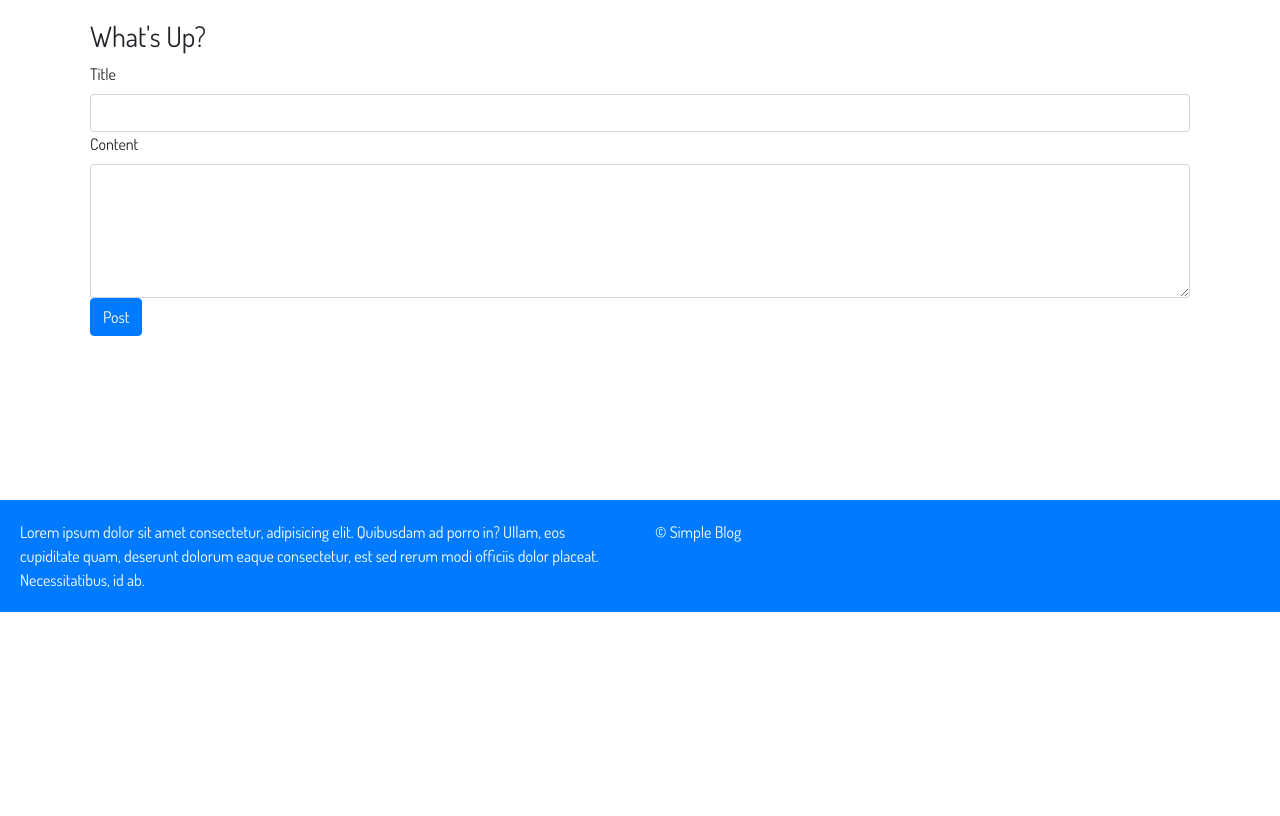
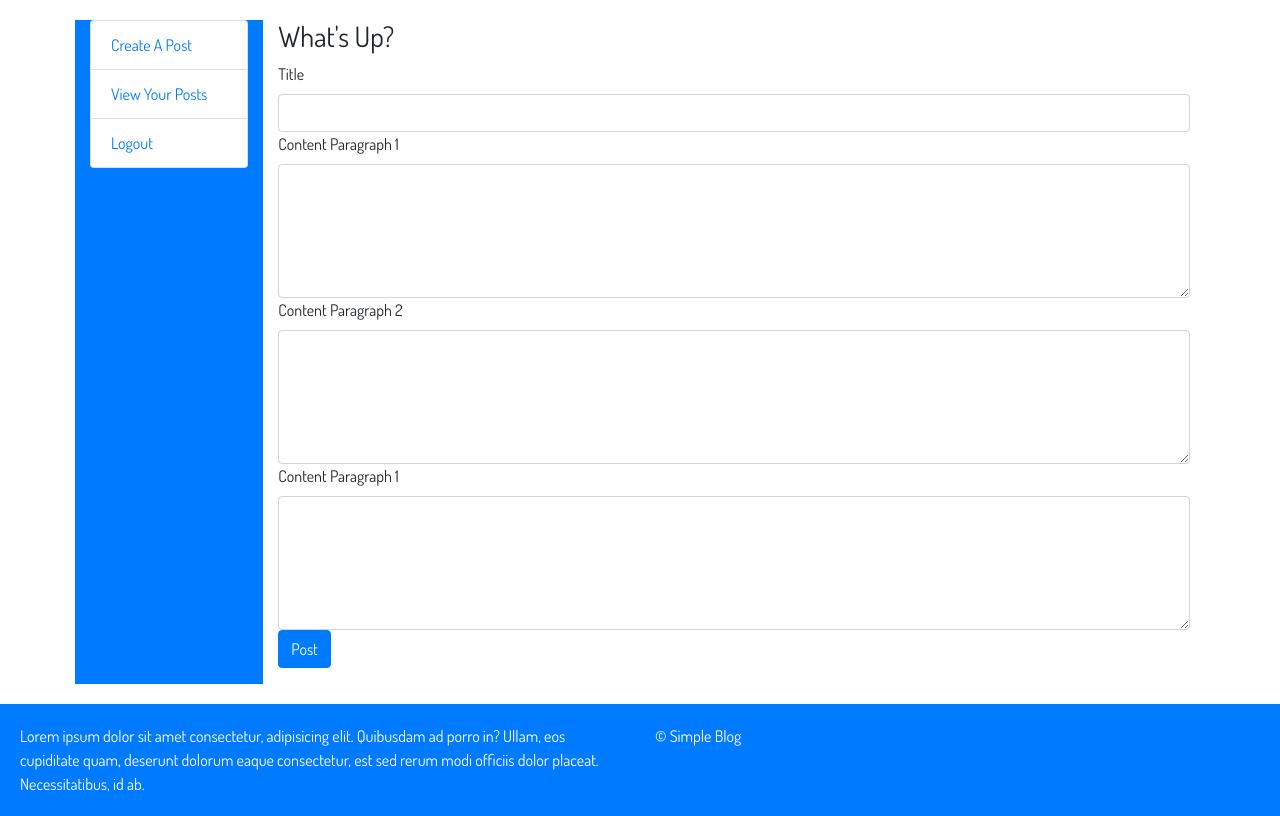
Before and after one commit to jod35/fun-blog, a Flask app: template simple_blog/templates/home.html in a window 1280 px wide. Shown: the part 82-898 px from the top of the page. Before the commit the page ends 694 px from the top, so only its background shows below. Run offline with Flask 2, Linux system fonts and the light colour scheme; the template is opened without the code that fills it, so the values that code supplies are empty; some libraries are stand-ins or nearby versions.

Commit message:
added many paragraphs

```diff
--- a/simple_blog/templates/home.html
+++ b/simple_blog/templates/home.html
@@ -1,16 +1,28 @@
 {% extends 'base.html' %}
 {% block body %}
-   <div class="panel-default">
+<div class="row">
+<div class="col md-4 bg-primary">
+    <ul class="list-group">
+        <li class="list-group-item"><a href="">Create A Post</a></li>
+        <li class="list-group-item"><a href="">View Your Posts</a></li>
+        <li class="list-group-item"><a href="{{ url_for('logout') }}">Logout</a></li>
+    </ul>
+</div>
+<div class="col col-md-10">
     <h3>What's Up?</h3>
-
     <form action="{{url_for('create_post')}}" method="post">
     <div class="form-group">
         <label for="post_title">Title</label>
         <input type="text" name="post_title" id="" class="form-control">
-            <label for="post_content">Content</label>
+        <label for="post_content">Content Paragraph 1</label>
+        <textarea name="post_content" id="" cols="30" rows="5" class="form-control"></textarea>
+        <label for="post_content">Content Paragraph 2</label>
+        <textarea name="post_content" id="" cols="30" rows="5" class="form-control"></textarea>
+        <label for="post_content">Content Paragraph 1</label>
         <textarea name="post_content" id="" cols="30" rows="5" class="form-control"></textarea>
         <input type="submit" value="Post" class="btn btn-primary">
     </div>
     </form>
 </div>
+</div>
 {% endblock body %}
```
Also changed, not shown: migrations/versions/9397e17672e3_some_interesting_change_in_the_post_.py (added, +40 -0 lines), simple_blog/models.py (+5 -3 lines), simple_blog/views.py (+19 -4 lines). Lines whose indentation alone changed are shown as unchanged.
